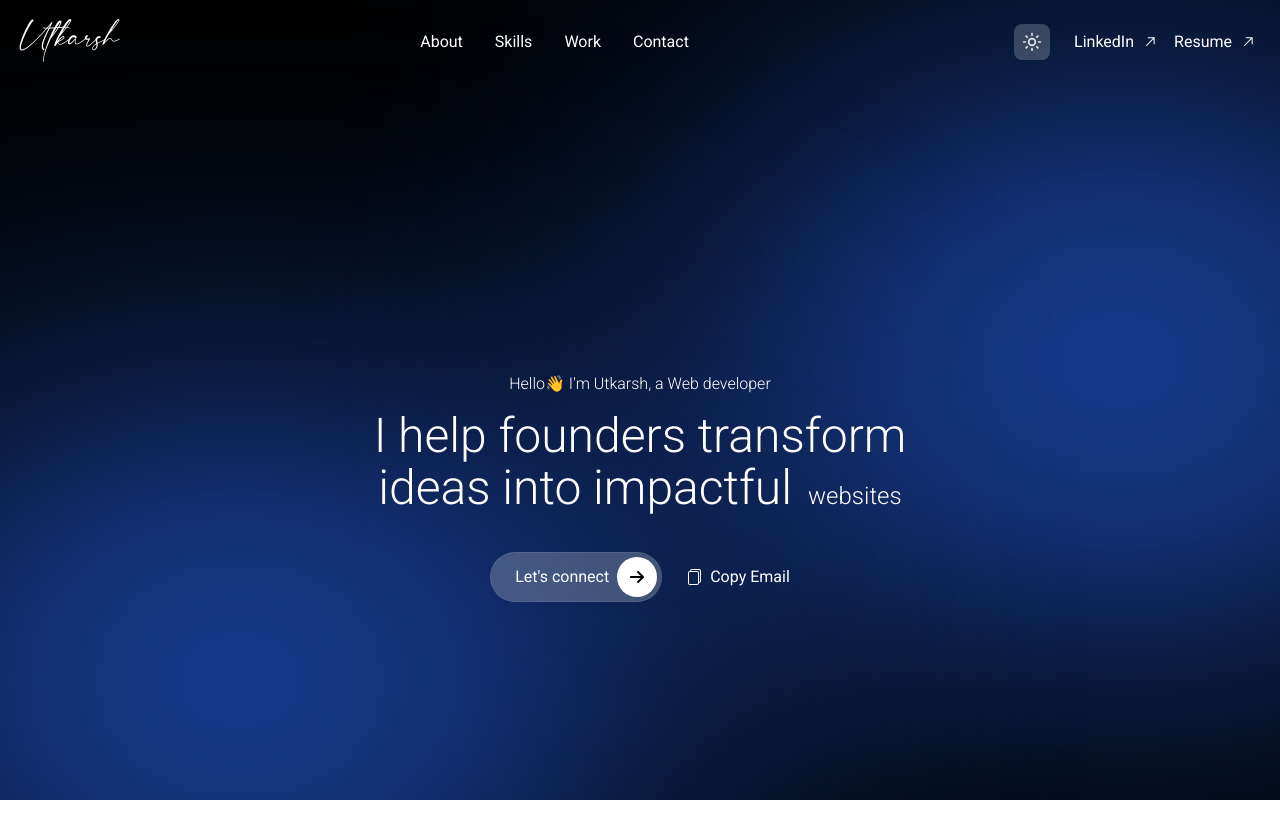
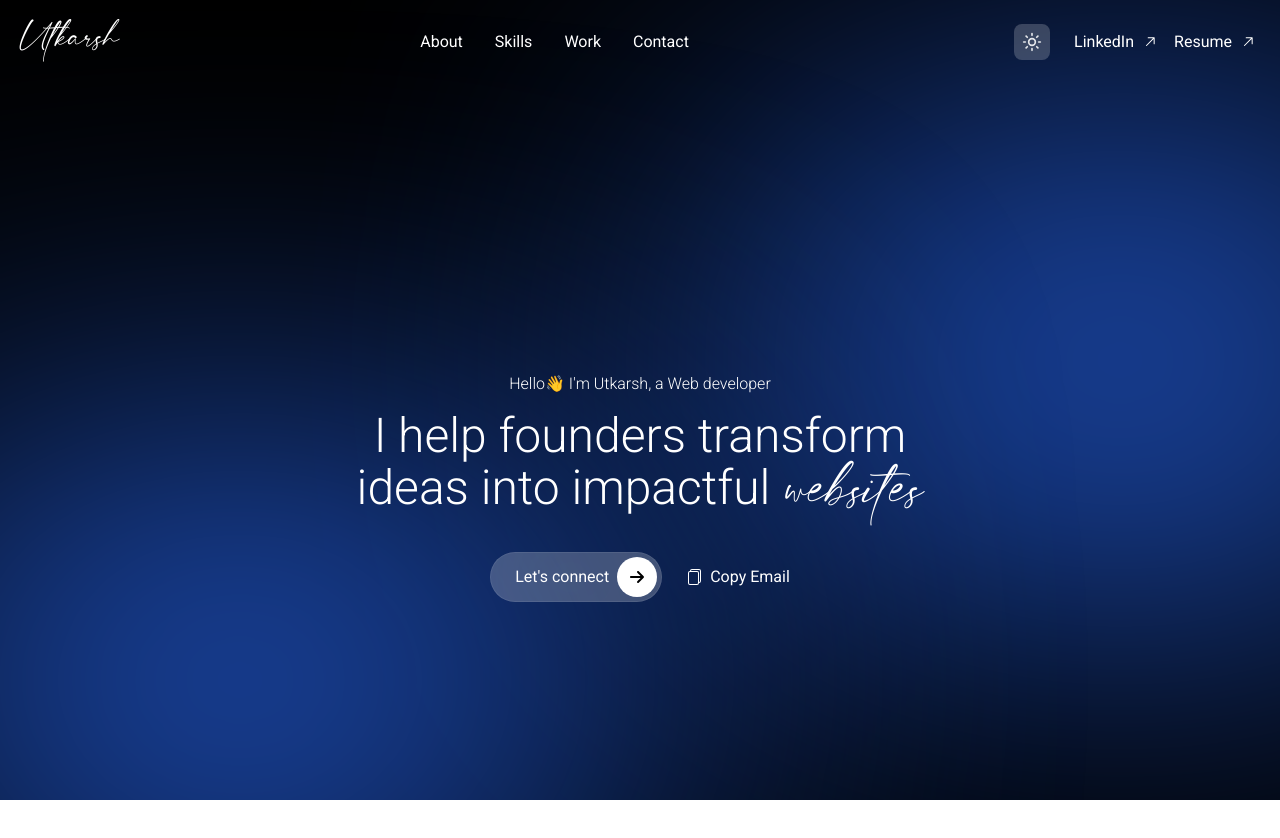
Before and after one commit to UtkarshS611/Portfolio_V2, a Next.js app: page / in a window 1280 px wide. Shown: the top 838 px of the page. Built offline with nearby package versions, Linux system fonts and the light colour scheme; a web font is replaced by a local one.

Commit message:
fixed bugs

```diff
--- a/app/components/Home.jsx
+++ b/app/components/Home.jsx
@@ -15,7 +15,7 @@ const Home = () => {
           <div>I help founders transform</div>
           <div className="flex md:items-end items-center gap-4 flex-col md:flex-row">
             ideas into impactful
-            <span className="font-AccentPrimary text-2xl">websites</span>
+            <span className="font-Accent text-2xl">websites</span>
           </div>
         </div>
         <div className="md:mt-10 mt-6 flex items-center gap-6">
```
